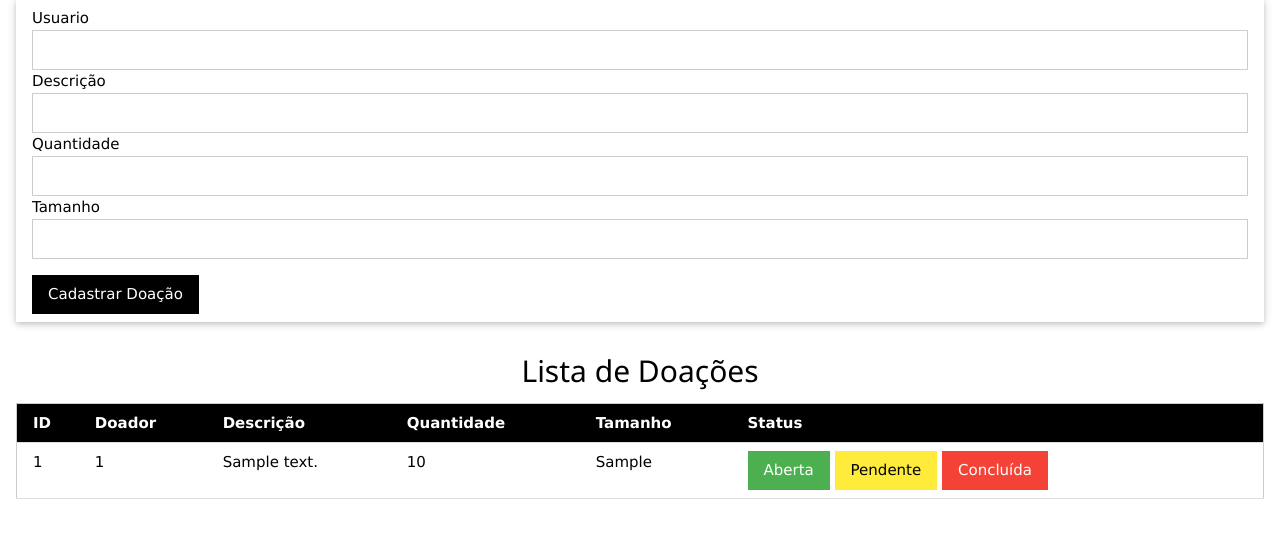
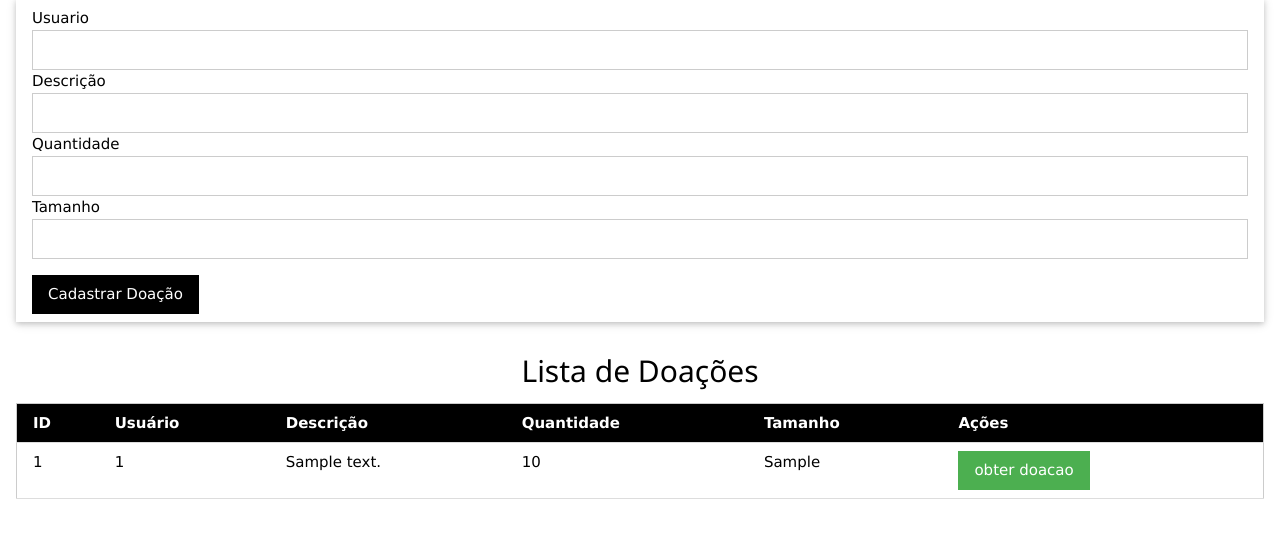
Before and after one commit to Le234/GerenciamentoDeDoacao, a PHP site: page /doacoes.php in a window 1280 px wide. Shown: the part 82-620 px from the top of the page. Run offline with PHP 8.4, Linux system fonts and the light colour scheme; tables that the repository leaves empty or names only in its code hold one stand-in row (values such as "Sample post").

Commit message:
manutenção

```diff
--- a/doacoes.php
+++ b/doacoes.php
@@ -87,11 +87,11 @@
             <thead>
                 <tr class="w3-black">
                     <th>ID</th>
-                    <th>Doador</th>
+                    <th>Usuário</th>
                     <th>Descrição</th>
                     <th>Quantidade</th>
                     <th>Tamanho</th>
-                    <th>Status</th>
+                    <th>Ações</th>
                 </tr>
             </thead>
             <tbody>
@@ -110,10 +110,7 @@
                                 <td>{$linha['quantidade']}</td>
                                 <td>{$linha['tamanho']}</td>
                                 <td>
-                                    <a href='aberta.php?id={$linha['id']}' class='w3-button w3-green'>Aberta</a>
-                                    <a href='pendente.php?id={$linha['id']}' class='w3-button w3-yellow'>Pendente</a>
-                                    <a href='concluida.php?id={$linha['id']}' class='w3-button w3-red'>Concluída</a>
-                                </td>
+                                    <a href='obter_doacao.php?id={$linha['id']}' class='w3-button w3-green'>obter doacao</a>
                               </tr>";
                     }
                 } else {
```
